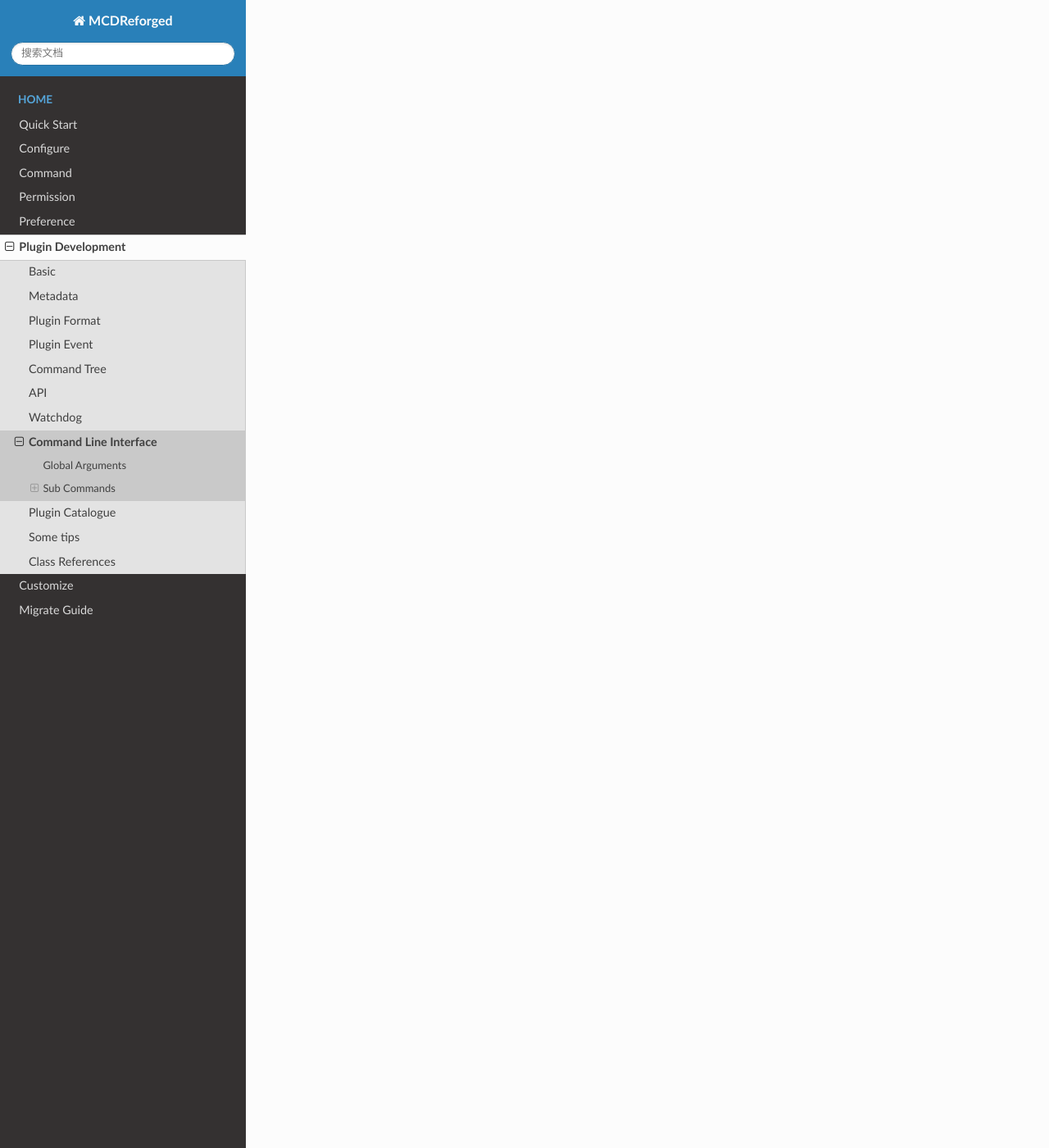
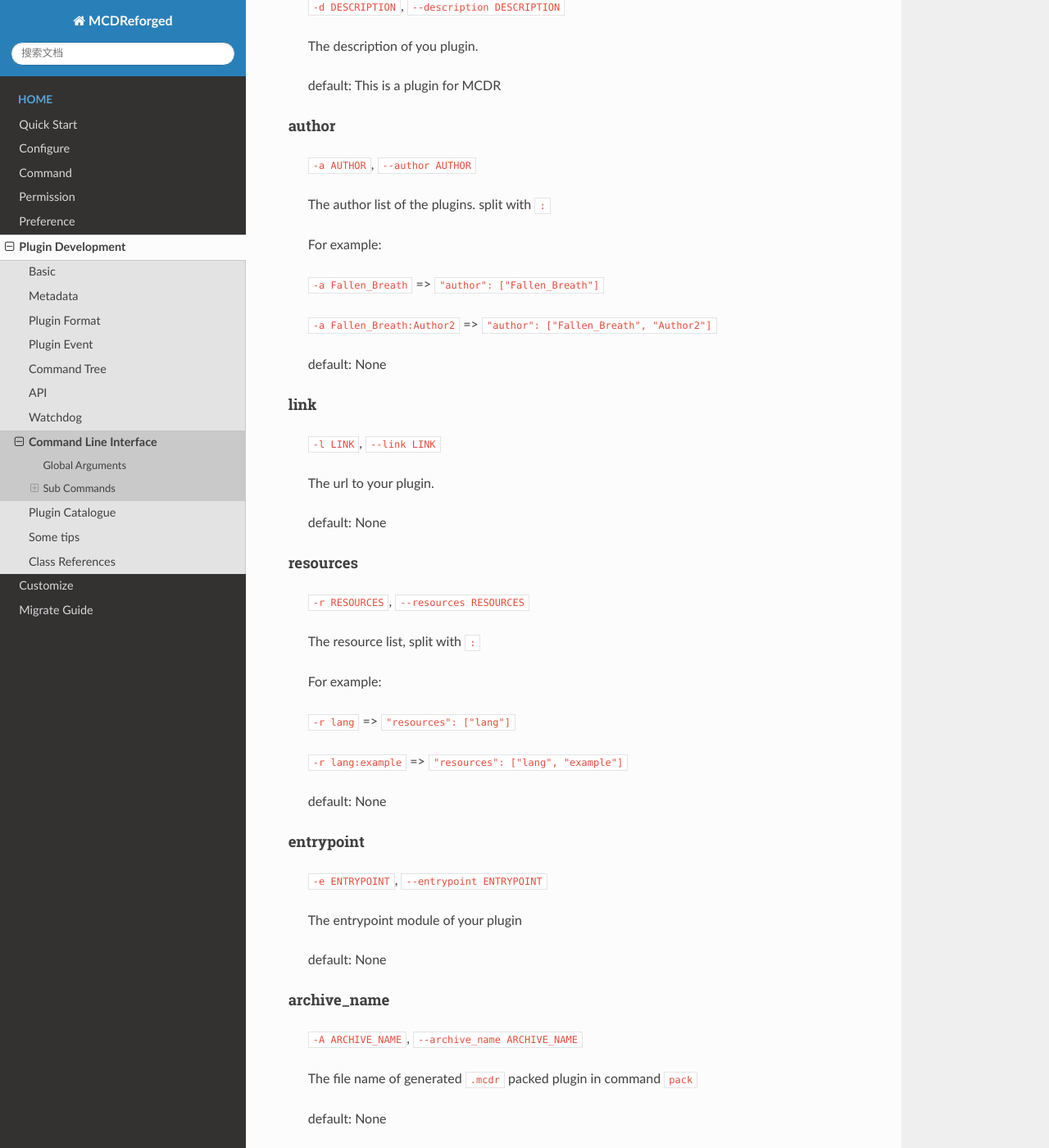
Before and after one commit to MCDReforged/MCDReforged, a Sphinx documentation site: the page built from docs/source/plugin_dev/cli.rst, in a window 1280 px wide and 1400 px high, scrolled down 4125 px. Shown: the whole window at 82% size. Built offline with Sphinx 7.4.7 and the Read the Docs theme 2.0.0, drawn with Linux system fonts in a browser that asks for light colours; some of the changed text lies outside the part shown.

Commit message:
update doc `cli.rst`

```diff
--- a/docs/source/plugin_dev/cli.rst
+++ b/docs/source/plugin_dev/cli.rst
@@ -135,3 +135,172 @@
     * ``{id}_{version}`` -> ``my_plugin_1.2.3``
 
     If file extension is included in the name and the file extension is a valid `packed plugin <plugin_format.html#packed-plugin>`__ extension (``.mcdr`` or ``.pyz``), then the included file extension will be used. Otherwise the default ``.mcdr`` file extension will be appended to the end
+
+init_plugin
+^^^^^^^^^^^
+
+.. code-block::
+
+    python -m mcdreforged [-q] init_plugin [-h] [-p PATH] [-i ID] [-n NAME] [-d DESCRIPTION] [-a AUTHOR] [-l LINK] [-r RESOURCES] [-e ENTRYPOINT] [-A ARCHIVE_NAME]
+
+Prepare the workspace of MCDR plugin
+
+See more details: :doc:`metadata <metadata>`.
+
+quiet
+"""""
+
+    ``-q``, ``--quiet``
+
+    If use quiet mode, then will disable any ask and output, it will use the argument value or the default value
+
+path
+""""
+
+    ``-p PATH``, ``--path PATH``
+
+    The work directory which the plugin will be in
+
+    default: current directory
+
+id
+""
+
+    ``-i ID``, ``--id ID``
+
+    The identity string of your plugin. It should consist of lowercase letters, numbers and underscores with a length of 1 to 64
+
+    default: current directory name (may not vaild)
+
+name
+""""
+
+    ``-n NAME``, ``--name NAME``
+
+    The name of your plugin.
+
+    default: plugin id
+
+description
+"""""""""""
+
+    ``-d DESCRIPTION``, ``--description DESCRIPTION``
+
+    The description of you plugin.
+
+    default: This is a plugin for MCDR
+
+author
+""""""
+
+    ``-a AUTHOR``, ``--author AUTHOR``
+
+    The author list of the plugins. split with ``:``
+
+    For example:
+
+    ``-a Fallen_Breath`` => ``"author": ["Fallen_Breath"]``
+
+    ``-a Fallen_Breath:Author2`` => ``"author": ["Fallen_Breath", "Author2"]``
+
+    default: None
+
+link
+""""
+
+    ``-l LINK``, ``--link LINK``
+
+    The url to your plugin.
+
+    default: None
+
+resources
+"""""""""
+
+    ``-r RESOURCES``, ``--resources RESOURCES``
+
+    The resource list, split with ``:``
+
+    For example:
+
+    ``-r lang`` => ``"resources": ["lang"]``
+
+    ``-r lang:example`` => ``"resources": ["lang", "example"]``
+
+    default: None
+
+entrypoint
+""""""""""
+
+    ``-e ENTRYPOINT``, ``--entrypoint ENTRYPOINT``
+
+    The entrypoint module of your plugin
+
+    default: None
+
+archive_name
+""""""""""""
+
+    ``-A ARCHIVE_NAME``, ``--archive_name ARCHIVE_NAME``
+
+    The file name of generated ``.mcdr`` packed plugin in command ``pack``
+
+    default: None
+
+Create commonly used folders and generate default configure files, including:
+
+* <plugin_id>/<entrypoint>.py
+* mcdreforged.plugin.json
+* requirements.txt
+
+Example:
+
+.. code-block::
+
+    $ mkdir hello_world && cd hello_world
+    $ python3 -m mcdreforged init_plugin
+    Plugin work directory (default "."):
+    Id (default "hello_world"):
+    Name (default "hello_world"): HelloWorldPlugin
+    Description (default "This is a plugin for MCDR"): This is a hello world plugin for MCDR
+    Author(s), split with ':': zyxkad
+    Main page link (enter to skip): https://example.com/hello_world_plugin.html
+    Resource(s), split with ':' (enter to skip): lang
+    Entry point (enter to skip): hello_world.source
+    Archive name (enter to skip):
+    Created meta file "./mcdreforged.plugin.json"
+    Created entrypoint "./hello_world/source.py"
+    $ ls -al
+    total 16
+    drwxr-xr-x   5 root  staff  160 29 Dec 13:57 .
+    drwxr-xr-x  11 root  staff  352 29 Dec 13:55 ..
+    drwxr-xr-x   3 root  staff   96 29 Dec 13:57 hello_world
+    -rw-r--r--   1 root  staff  385 29 Dec 13:57 mcdreforged.plugin.json
+    -rw-r--r--   1 root  staff   80 29 Dec 13:57 requirements.txt
+    $ ls -al ./hello_world
+    total 8
+    drwxr-xr-x  3 liuhairong  staff   96 29 Dec 13:57 .
+    drwxr-xr-x  5 liuhairong  staff  160 29 Dec 13:57 ..
+    -rw-r--r--  1 liuhairong  staff   24 29 Dec 13:57 source.py
+    $ cat ./mcdreforged.plugin.json
+    {
+        "id": "hello_world",
+        "version": "1.0.0",
+        "name": "HelloWorldPlugin",
+        "description": "This is a hello world plugin for MCDR",
+        "dependencies": {
+            "mcdreforged": ">=2.0.0"
+        },
+        "entrypoint": "hello_world.source",
+        "author": [
+            "zyxkad"
+        ],
+        "link": "https://example.com/hello_world_plugin.html",
+        "resources": [
+            "lang"
+        ]
+    }
+    $ cat ./requirements.txt
+    # Add your python package requirements here, just like regular requirements.txt
+    $ cat ./hello_world/source.py
+    # Write your codes here
```
